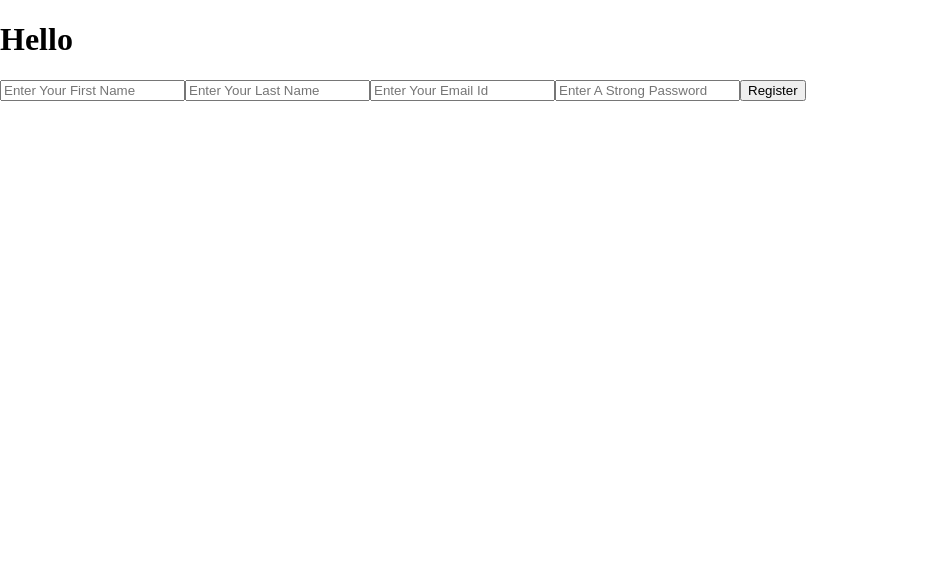
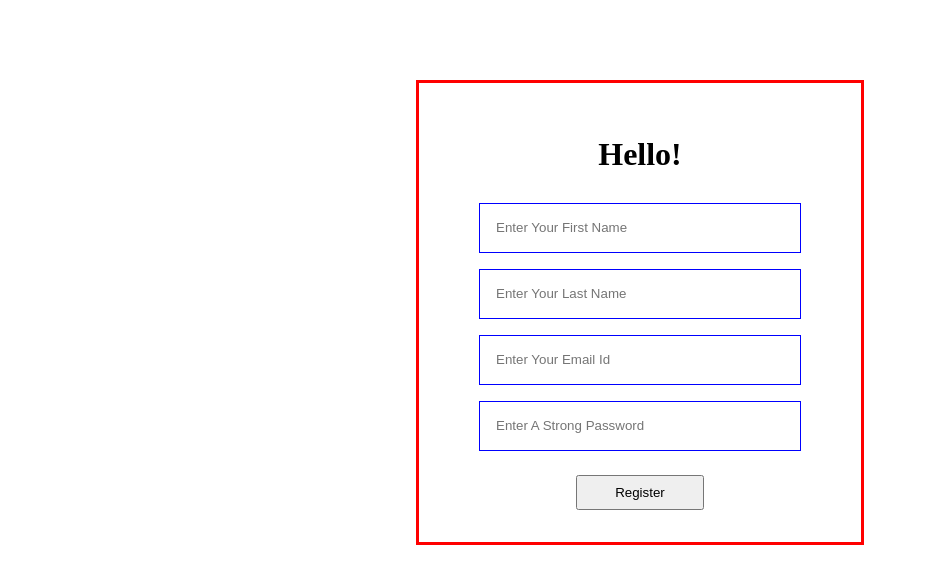
Before and after one commit to Aviwani1234/linkstore, a React (Create React App) app: page /register in a window 1280 px wide. Shown: the top 584 px of the page, without its empty margins (0-927 px from the left). Built offline with nearby package versions, Linux system fonts and the light colour scheme.

Commit message:
linkstore10 --styling Login/Register pages

```diff
--- /dev/null
+++ b/src/pages/Login.css
@@ -0,0 +1,24 @@
+.login form {
+  border: 0.2rem solid red;
+  margin: 6rem 30rem;
+  padding: 2rem;
+  display: flex;
+  flex-direction: column;
+  justify-content: center;
+  background-size: cover;
+  align-items: center;
+}
+
+.login form input {
+  border: 0.01rem solid blue;
+  margin: 1rem;
+  padding: 1rem;
+  width: 14rem;
+  height: 1rem;
+}
+
+.login form button {
+  padding: 0.5rem;
+  width: 6rem;
+  height: 2.8rem;
+}
--- a/src/pages/Login.jsx
+++ b/src/pages/Login.jsx
@@ -1,4 +1,5 @@
 import React from "react";
+import "./Login.css";
 
 function Login() {
   return (
--- /dev/null
+++ b/src/pages/Register.css
@@ -0,0 +1,25 @@
+.register form {
+  border: 0.2rem solid red;
+  margin: 5rem 26rem;
+  padding: 2rem;
+  display: flex;
+  flex-direction: column;
+  justify-content: center;
+  background-size: cover;
+  align-items: center;
+}
+
+.register form input {
+  border: 0.01rem solid blue;
+  margin: 0.5rem;
+  padding: 1rem;
+  width: 18rem;
+  height: 1rem;
+}
+
+.register form button {
+  padding: 0.5rem;
+  margin-top: 1rem;
+  width: 8rem;
+  height: 2.2rem;
+}
--- a/src/pages/Register.jsx
+++ b/src/pages/Register.jsx
@@ -1,10 +1,11 @@
 import React from "react";
+import "./Register.css";
 
 function Register() {
   return (
     <div className="register">
       <form>
-        <h1>Hello</h1>
+        <h1>Hello!</h1>
         <input type="text" placeholder="Enter Your First Name" />
         <input type="text" placeholder="Enter Your Last Name" />
         <input type="email" placeholder="Enter Your Email Id" />
```
